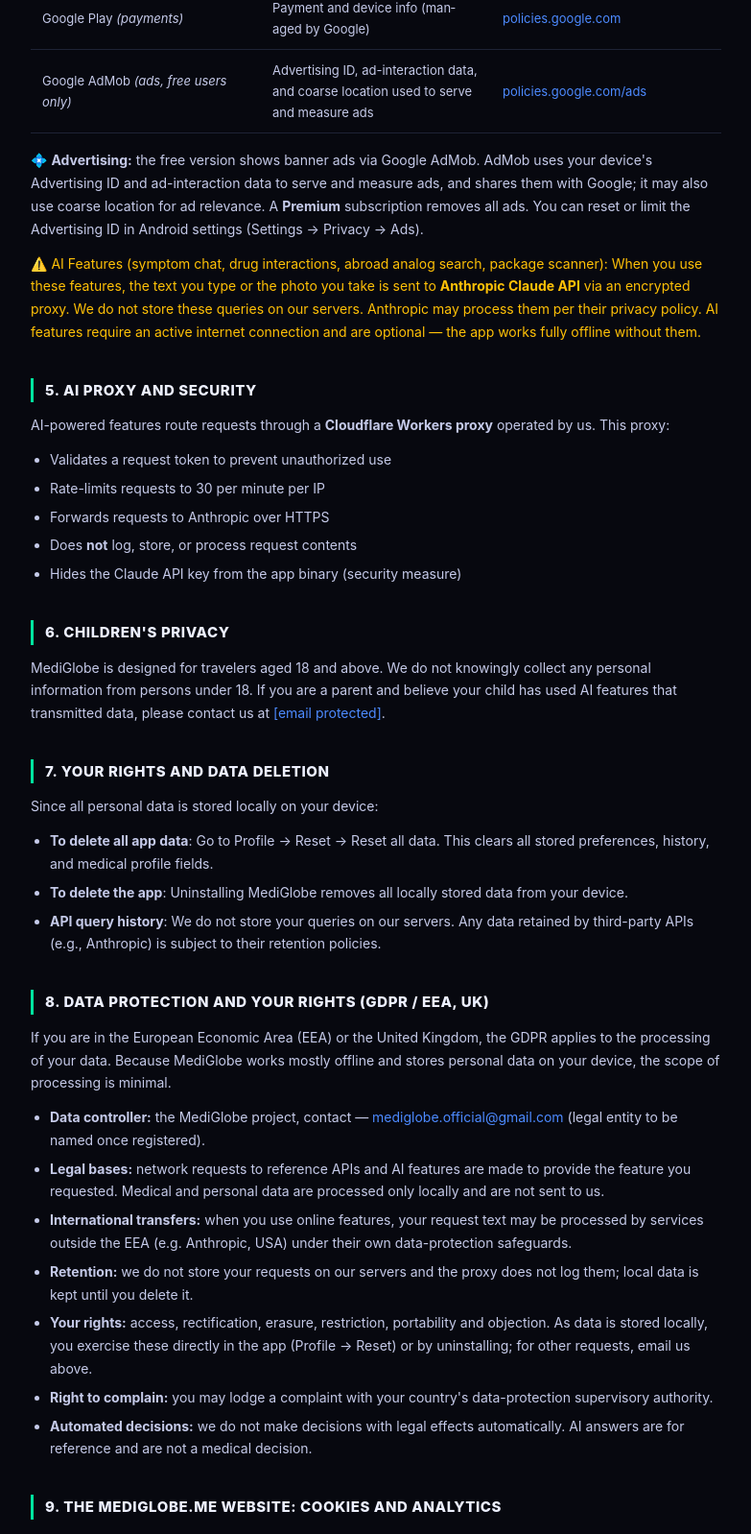
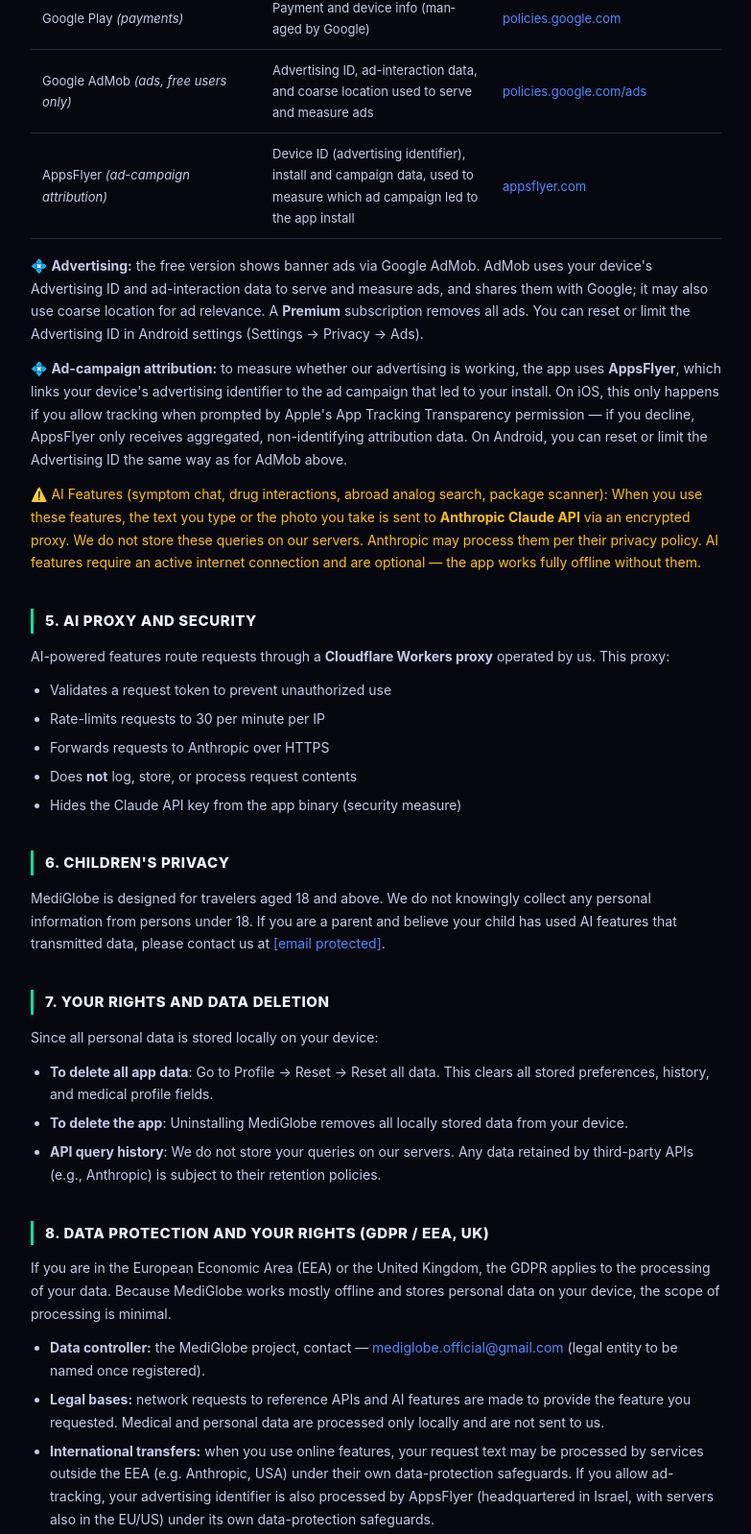
Before and after one commit to tvinkiforever-coder/mediglobe-site, a plain HTML site: page en/privacy/index.html in a window 1280 px wide. Shown: the part 2435-4033 px from the top of the page at 96% size, without its empty margins (248-1031 px from the left). Drawn offline with Linux system fonts and the light colour scheme.

Commit message:
privacy: disclose AppsFlyer ad-attribution SDK (EN+RU)
Adding AppsFlyer to the app flips its App Store "Tracking" declaration
from No to Yes (see MediGlobeApp commit f216ae7) — the site's privacy
policy has to match what the app actually does, not lag behind it.
Adds AppsFlyer as a named vendor in section 4, an explanatory
paragraph mentioning the iOS ATT prompt, and an international-transfer
note in section 8 (AppsFlyer HQ is Israel).

```diff
--- a/en/privacy/index.html
+++ b/en/privacy/index.html
@@ -197,9 +197,16 @@
       <td>Advertising ID, ad-interaction data, and coarse location used to serve and measure ads</td>
       <td><a href="https://policies.google.com/technologies/ads" target="_blank">policies.google.com/ads</a></td>
     </tr>
+    <tr>
+      <td>AppsFlyer <em>(ad-campaign attribution)</em></td>
+      <td>Device ID (advertising identifier), install and campaign data, used to measure which ad campaign led to the app install</td>
+      <td><a href="https://www.appsflyer.com/legal/privacy-policy/" target="_blank">appsflyer.com</a></td>
+    </tr>
   </table>
 
   <p>💠 <strong>Advertising:</strong> the free version shows banner ads via Google AdMob. AdMob uses your device's Advertising ID and ad-interaction data to serve and measure ads, and shares them with Google; it may also use coarse location for ad relevance. A <strong>Premium</strong> subscription removes all ads. You can reset or limit the Advertising ID in Android settings (Settings → Privacy → Ads).</p>
+
+  <p>💠 <strong>Ad-campaign attribution:</strong> to measure whether our advertising is working, the app uses <strong>AppsFlyer</strong>, which links your device's advertising identifier to the ad campaign that led to your install. On iOS, this only happens if you allow tracking when prompted by Apple's App Tracking Transparency permission — if you decline, AppsFlyer only receives aggregated, non-identifying attribution data. On Android, you can reset or limit the Advertising ID the same way as for AdMob above.</p>
 
   <p class="warn">⚠️ AI Features (symptom chat, drug interactions, abroad analog search, package scanner):
   When you use these features, the text you type or the photo you take is sent to
@@ -242,7 +249,7 @@
   <ul>
     <li><strong>Data controller:</strong> the MediGlobe project, contact — <a href="mailto:mediglobe.official@gmail.com">mediglobe.official@gmail.com</a> (legal entity to be named once registered).</li>
     <li><strong>Legal bases:</strong> network requests to reference APIs and AI features are made to provide the feature you requested. Medical and personal data are processed only locally and are not sent to us.</li>
-    <li><strong>International transfers:</strong> when you use online features, your request text may be processed by services outside the EEA (e.g. Anthropic, USA) under their own data-protection safeguards.</li>
+    <li><strong>International transfers:</strong> when you use online features, your request text may be processed by services outside the EEA (e.g. Anthropic, USA) under their own data-protection safeguards. If you allow ad-tracking, your advertising identifier is also processed by AppsFlyer (headquartered in Israel, with servers also in the EU/US) under its own data-protection safeguards.</li>
     <li><strong>Retention:</strong> we do not store your requests on our servers and the proxy does not log them; local data is kept until you delete it.</li>
     <li><strong>Your rights:</strong> access, rectification, erasure, restriction, portability and objection. As data is stored locally, you exercise these directly in the app (Profile → Reset) or by uninstalling; for other requests, email us above.</li>
     <li><strong>Right to complain:</strong> you may lodge a complaint with your country's data-protection supervisory authority.</li>
```
Also changed, not shown: privacy/index.html (+4 -1 lines).
